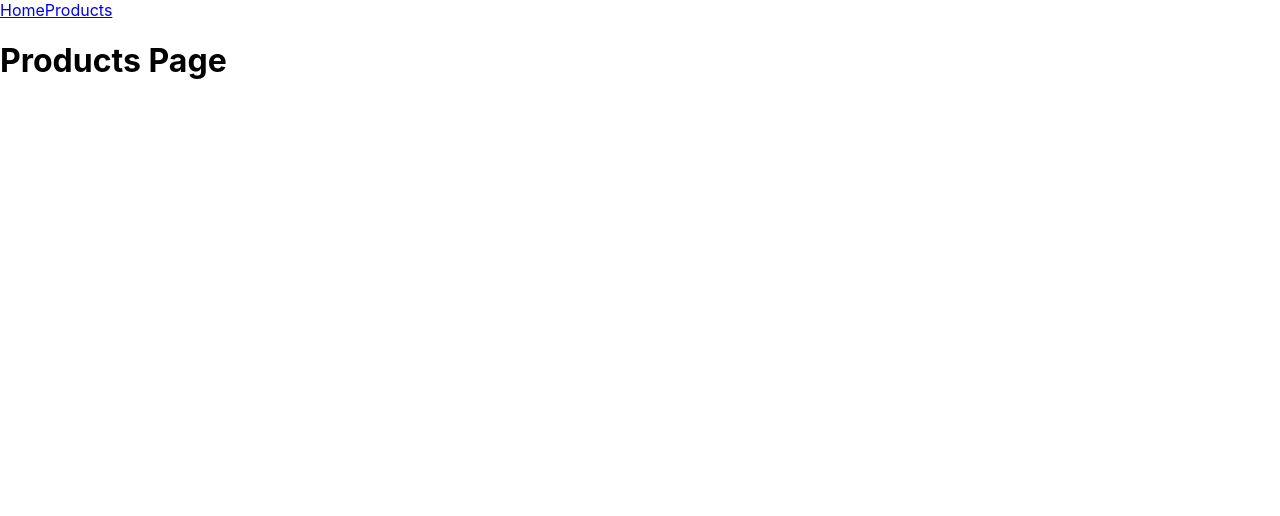
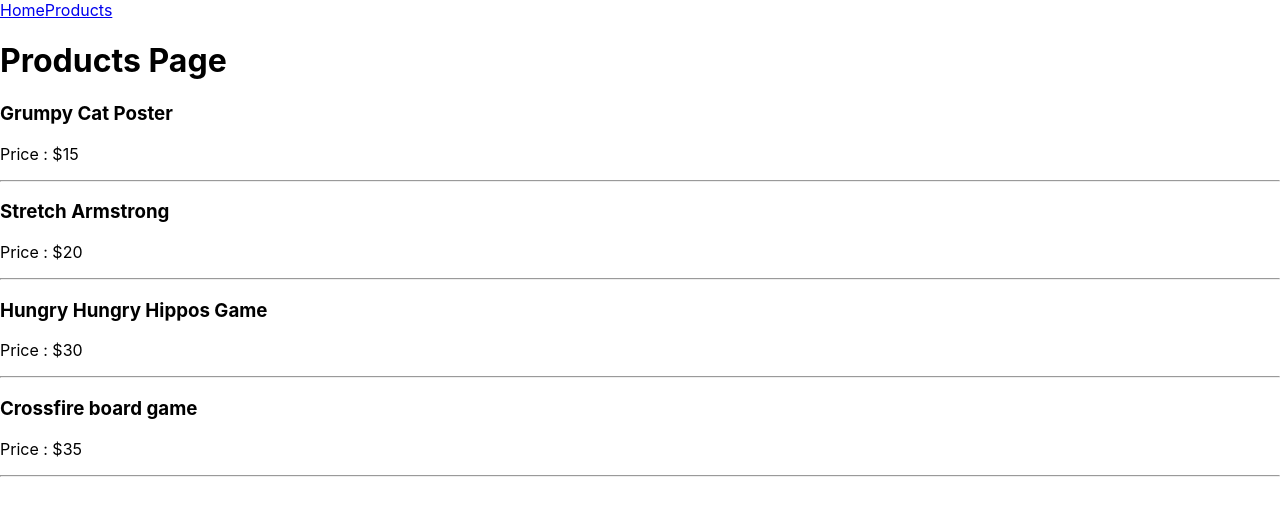
Before and after one commit to DevShruti/react-router-scrimba, a React (Create React App) app in the folder my-app/: page /products in a window 1280 px wide. Shown: the top 516 px of the page. Built offline with nearby package versions, Linux system fonts and the light colour scheme.

Commit message:
products

```diff
--- a/my-app/src/Products.js
+++ b/my-app/src/Products.js
@@ -1,8 +1,22 @@
 import React from "react"
+import productsData from "./productsData"
 
 function Products() {
+    const products = productsData.map(prod => (
+        <div key ={prod.id}>
+            <h3>{prod.name}</h3>
+            <p>Price : ${prod.price}</p>
+            <hr/>
+
+        </div>
+    ))
+
+
     return (
+        <>
         <h1>Products Page</h1>
+        {products}
+        </>
     )
 }
 
```
